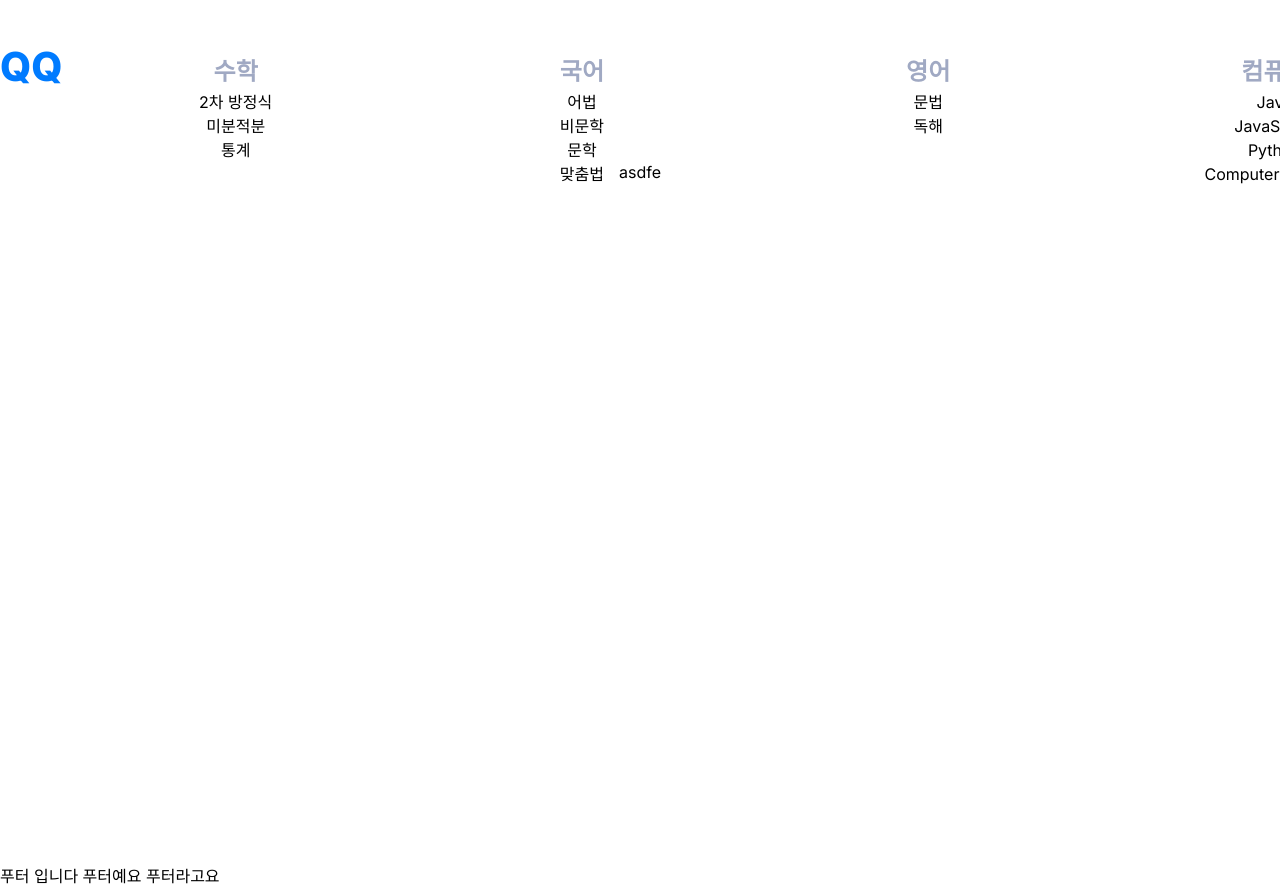
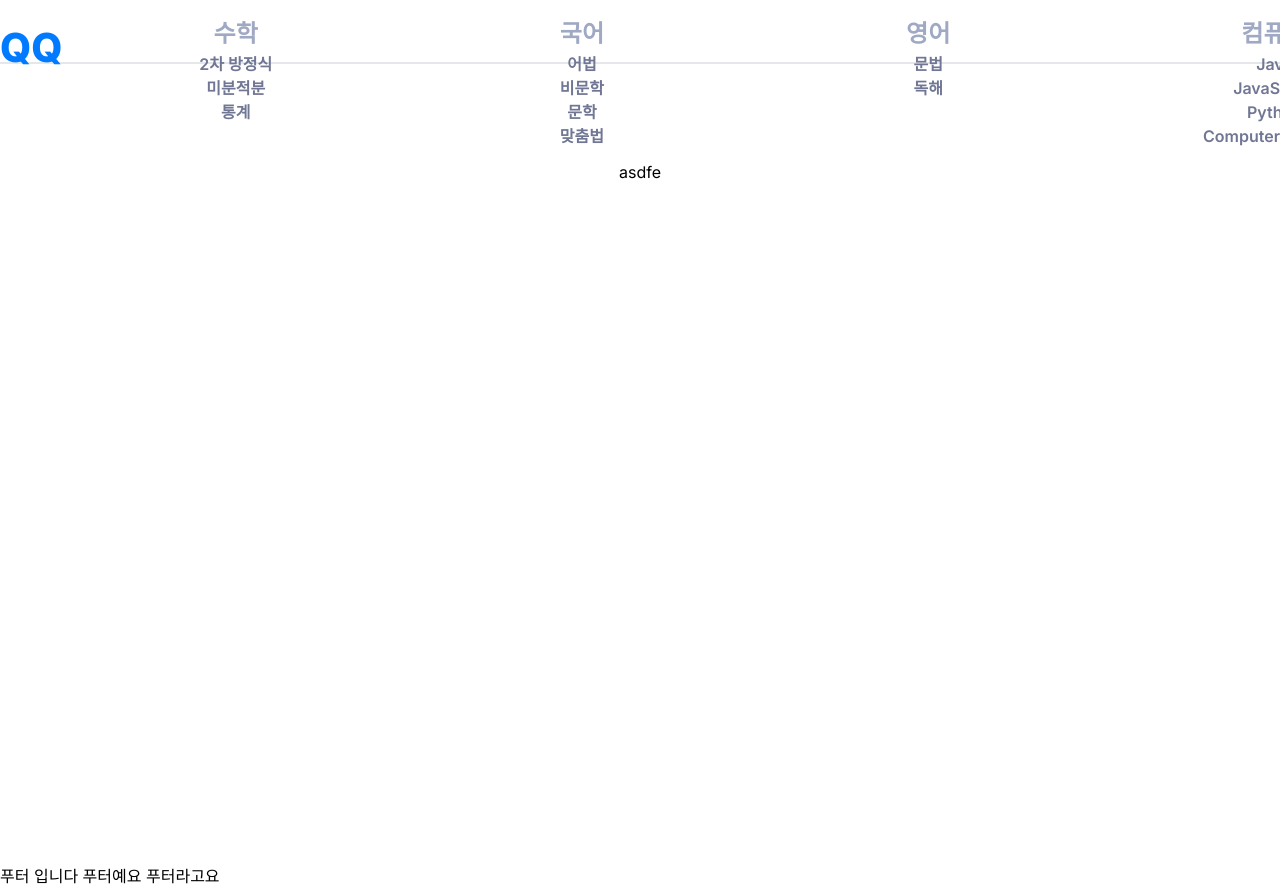
Before and after one commit to BANGWON-LEE/quiz-project, a Next.js app: page / in a window 1280 px wide. Shown: the top 888 px of the page. Built offline with nearby package versions, Linux system fonts and the light colour scheme.

Commit message:
add : 소제목 컴포넌트 import

```diff
--- a/src/components/layout/header/Header.tsx
+++ b/src/components/layout/header/Header.tsx
@@ -4,15 +4,16 @@ import React, { Fragment } from 'react'
 import menuArr from '../../../data/menu.json'
 import TextFieldTitle from '@/components/common/text/TextFieldTitle'
 import TextFieldLink from '@/components/common/text/TextFiledLink'
+import TextFieldSubTitle from '@/components/common/text/TextFieldSubTitle'
 
 export default function Header() {
   return (
-    <header className="w-full h-16">
+    <header className="w-full h-16 border-b-2">
       <div className="w-[100rem] mx-auto flex items-center">
         <div>
           <LogoFiled />
         </div>
-        <div className="flex justify-around w-full pt-[3.4rem]">
+        <div className="flex justify-around w-full pt-[1rem]">
           {menuArr.menu.map((el, index) => (
             <Fragment key={'menuIndex' + index}>
               <div className="grid items-baseline text-center h-auto w-[15rem] ">
@@ -23,7 +24,8 @@ export default function Header() {
                   <div className="w-[15rem] grid items-center absolute">
                     {el.subMenu.map((sub, subIndex) => (
                       <div className="mx-auto" key={el.subMenu + '' + index}>
-                        {sub}
+                        {/* {sub} */}
+                        <TextFieldSubTitle text={sub} />
                       </div>
                     ))}
                   </div>
```
